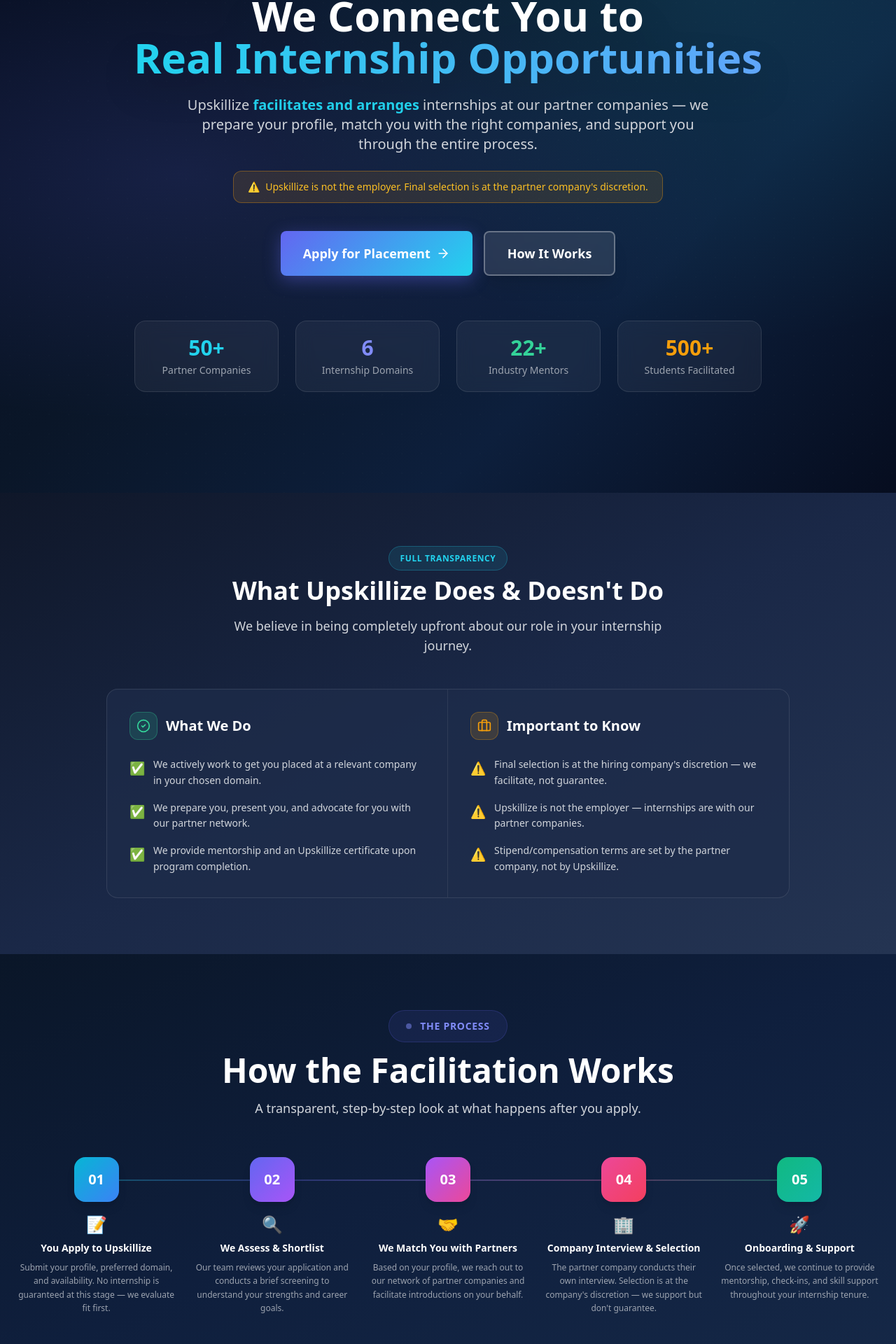
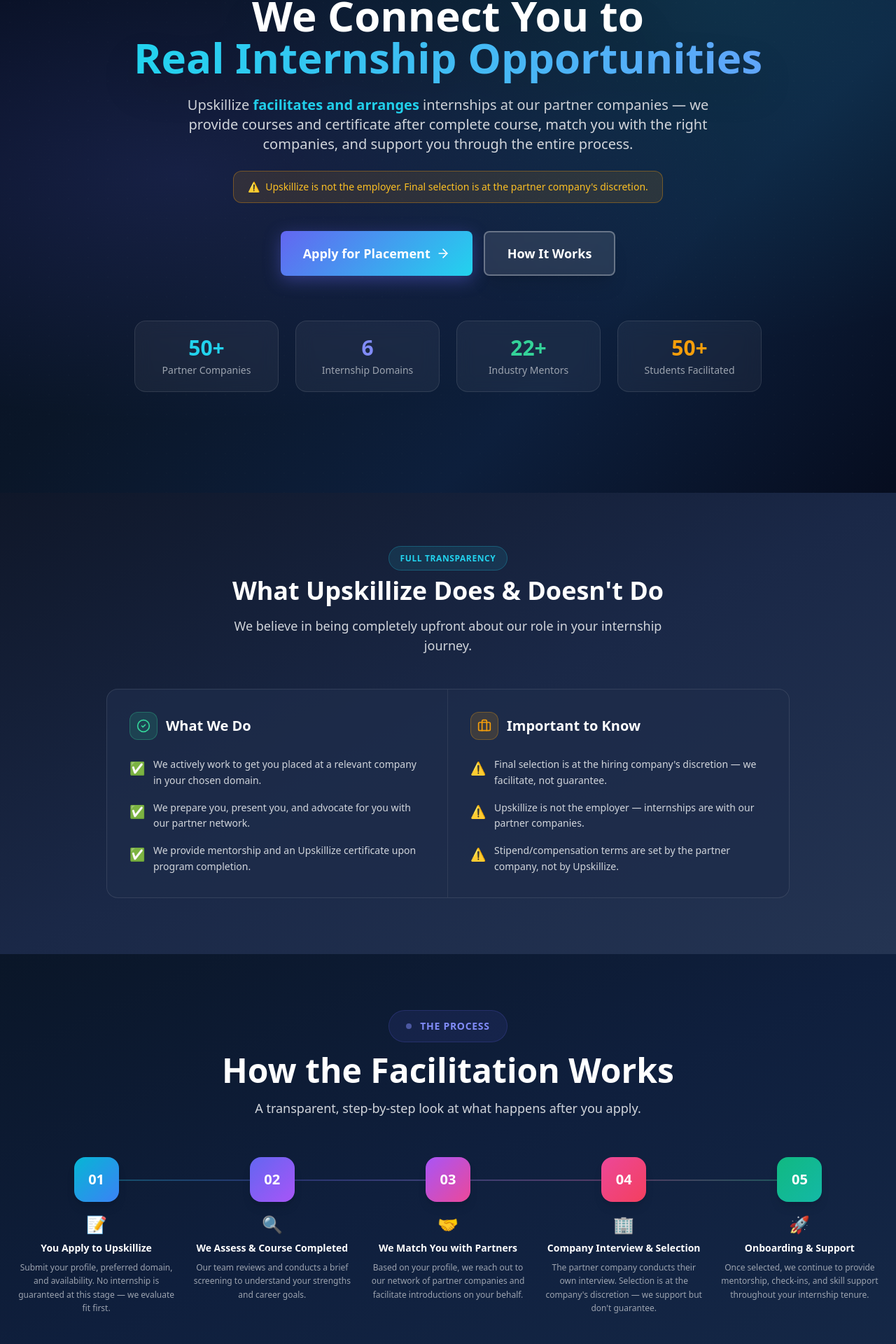
Before and after one commit to upskillize-ui/upskillize-vite1, a React (Vite) app: page /careers/internship in a window 1280 px wide. Shown: the part 271-2191 px from the top of the page at 70% size. Built offline with nearby package versions, Linux system fonts and the light colour scheme; no server answers.

Commit message:
internship changes

```diff
--- a/src/pages/careers/internship.jsx
+++ b/src/pages/careers/internship.jsx
@@ -58,8 +58,8 @@
   {
     step: "02",
     icon: "🔍",
-    title: "We Assess & Shortlist",
-    desc: "Our team reviews your application and conducts a brief screening to understand your strengths and career goals.",
+    title: "We Assess & Course Completed",
+    desc: "Our team reviews and conducts a brief screening to understand your strengths and career goals.",
     grad: "from-indigo-500 to-purple-500",
   },
   {
@@ -183,7 +183,7 @@
 
           <p className="text-lg md:text-xl text-gray-300 max-w-3xl mx-auto mb-6 leading-relaxed">
             Upskillize <span className="text-cyan-400 font-semibold">facilitates and arranges</span> internships at our partner companies —
-            we prepare your profile, match you with the right companies, and support you through the entire process.
+            we provide courses and certificate after complete course, match you with the right companies, and support you through the entire process.
           </p>
 
           {/* Honest disclaimer */}
@@ -210,7 +210,7 @@
               { val: "50+", label: "Partner Companies", color: "#22d3ee" },
               { val: "6", label: "Internship Domains", color: "#818cf8" },
               { val: "22+", label: "Industry Mentors", color: "#34d399" },
-              { val: "500+", label: "Students Facilitated", color: "#f59e0b" },
+              { val: "50+", label: "Students Facilitated", color: "#f59e0b" },
             ].map(({ val, label, color }) => (
               <div key={label} className="rounded-2xl p-5 border text-center"
                 style={{ background: "rgba(255,255,255,0.05)", borderColor: "rgba(255,255,255,0.10)", backdropFilter: "blur(12px)" }}>
```
